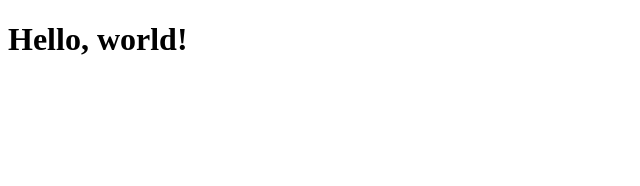
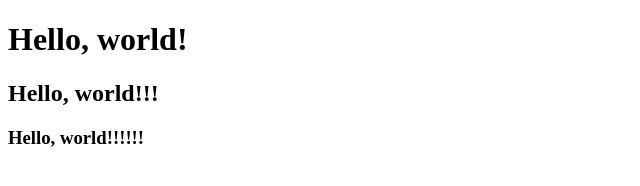
Before and after one commit to SLM029/prueba, a plain HTML site: page index.html in a window 1280 px wide. Shown: the whole page, without its empty margins (0-640 px from the left). Drawn offline with Linux system fonts and the light colour scheme.

Commit message:
se agregaron titulos

```diff
--- a/index.html
+++ b/index.html
@@ -7,5 +7,8 @@
   </head>
   <body>
     <h1>Hello, world!</h1>
+    <h2>Hello, world!!!</h2>
+    <h3>Hello, world!!!!!!</h3>
+
   </body>
 </html>
```
